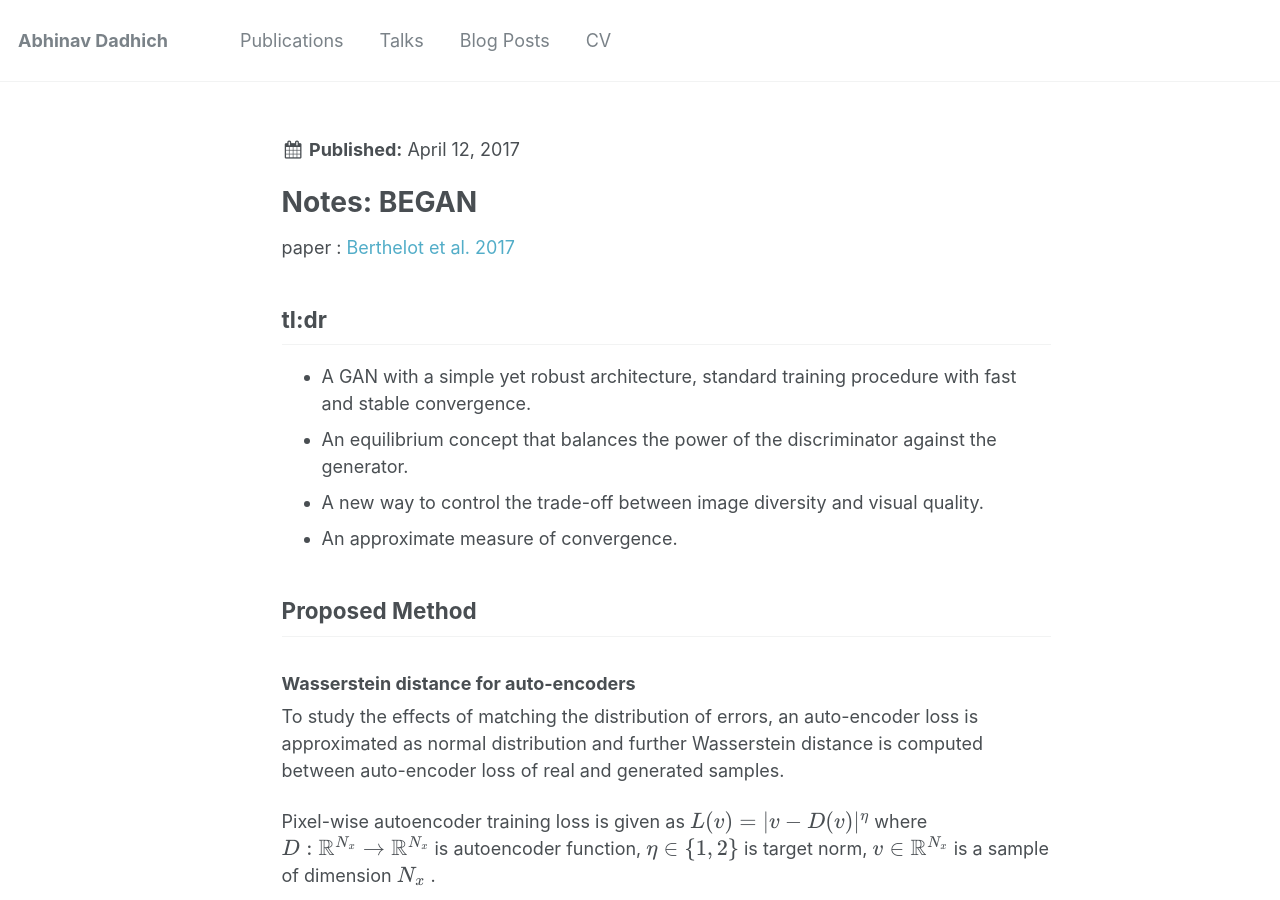
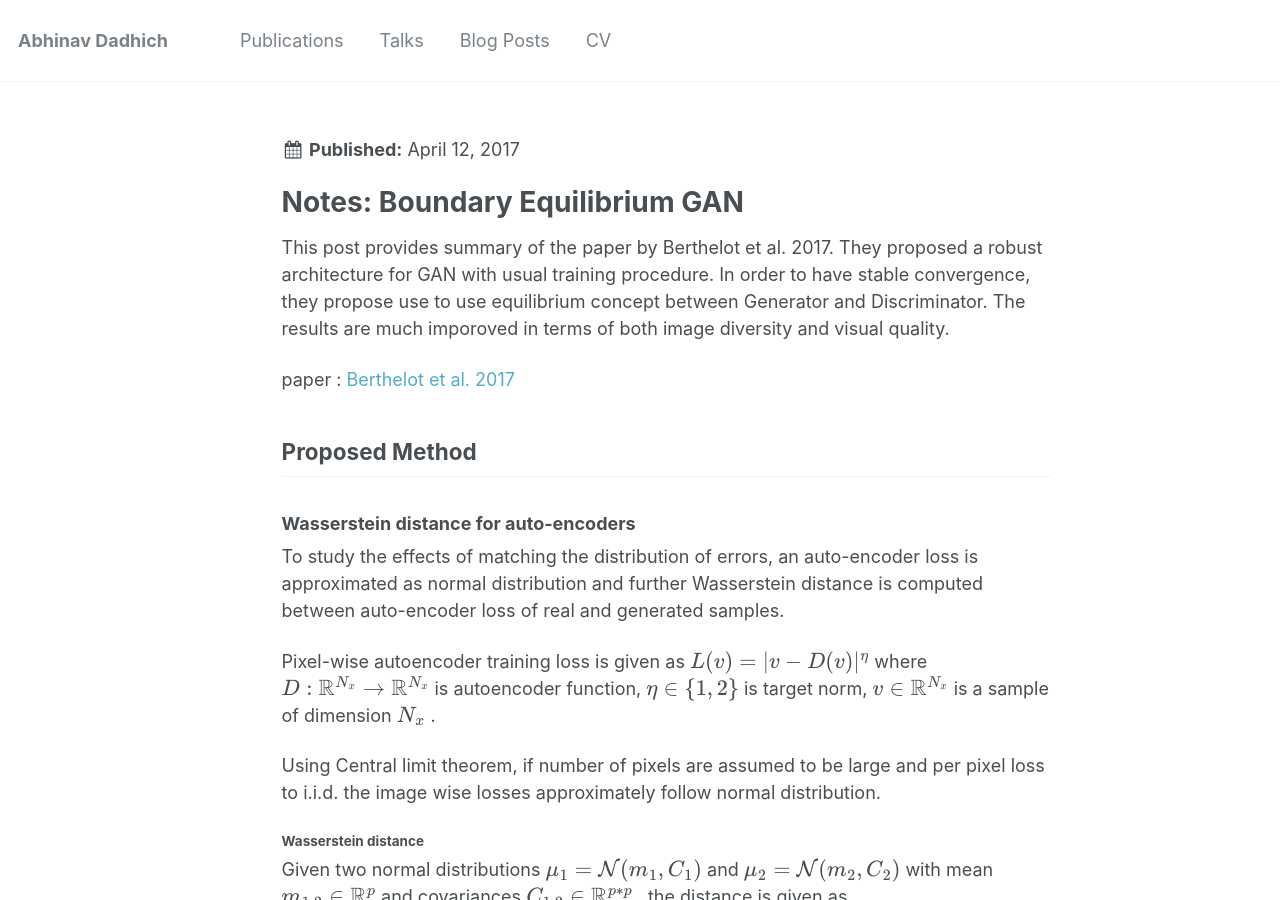
Before and after one commit to ResByte/ResByte.github.io, a Jekyll site: the page built from _posts/2017-04-12-david-began-17.md, in a window 1280 px wide and 900 px high. Built offline with Jekyll 4.4.1, drawn with Linux system fonts in a browser that asks for light colours; formulas are drawn with MathJax 3; comment, search, counter and statistics services are not loaded; some of the changed text lies outside the part shown.

Commit message:
adds summary for each post

```diff
--- a/_posts/2017-04-12-david-began-17.md
+++ b/_posts/2017-04-12-david-began-17.md
@@ -9,21 +9,12 @@ tags:
   - GAN
 ---
 
-# Notes: BEGAN
+# Notes: Boundary Equilibrium GAN
+This post provides summary of the paper by Berthelot et al. 2017. They proposed a robust architecture for GAN with usual training procedure. In order to have stable convergence, they propose use to use equilibrium concept between Generator and Discriminator. The results are much imporoved in terms of both image diversity and visual quality.
+
 paper : [Berthelot et al. 2017](https://arxiv.org/abs/1703.10717)
 
-## tl:dr
-
-- A GAN with a simple yet robust architecture, standard training procedure with fast and stable convergence.
-- An equilibrium concept that balances the power of the discriminator against the generator.
-- A new way to control the trade-off between image diversity and visual quality.
-- An approximate measure of convergence.
-
-
-
 ## Proposed Method
-
-
 
 ### Wasserstein distance for auto-encoders
 
```
Also changed, not shown: _posts/2017-02-15-deeplab-segment.md (+1 -0 lines), _posts/2017-03-24-tf-wrap.md (+2 -1 lines), _posts/2017-03-25-zhang-iclr-17.md (+1 -0 lines).
